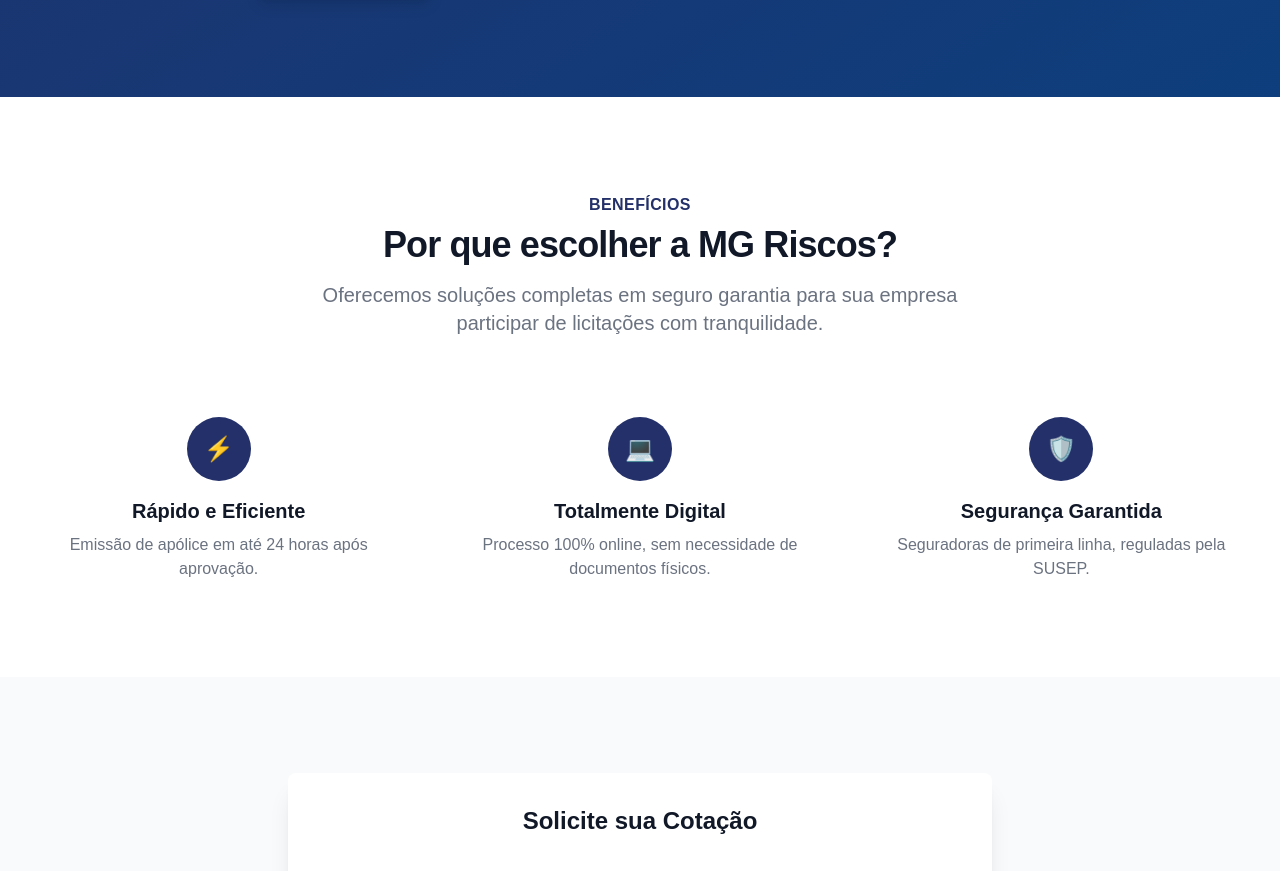
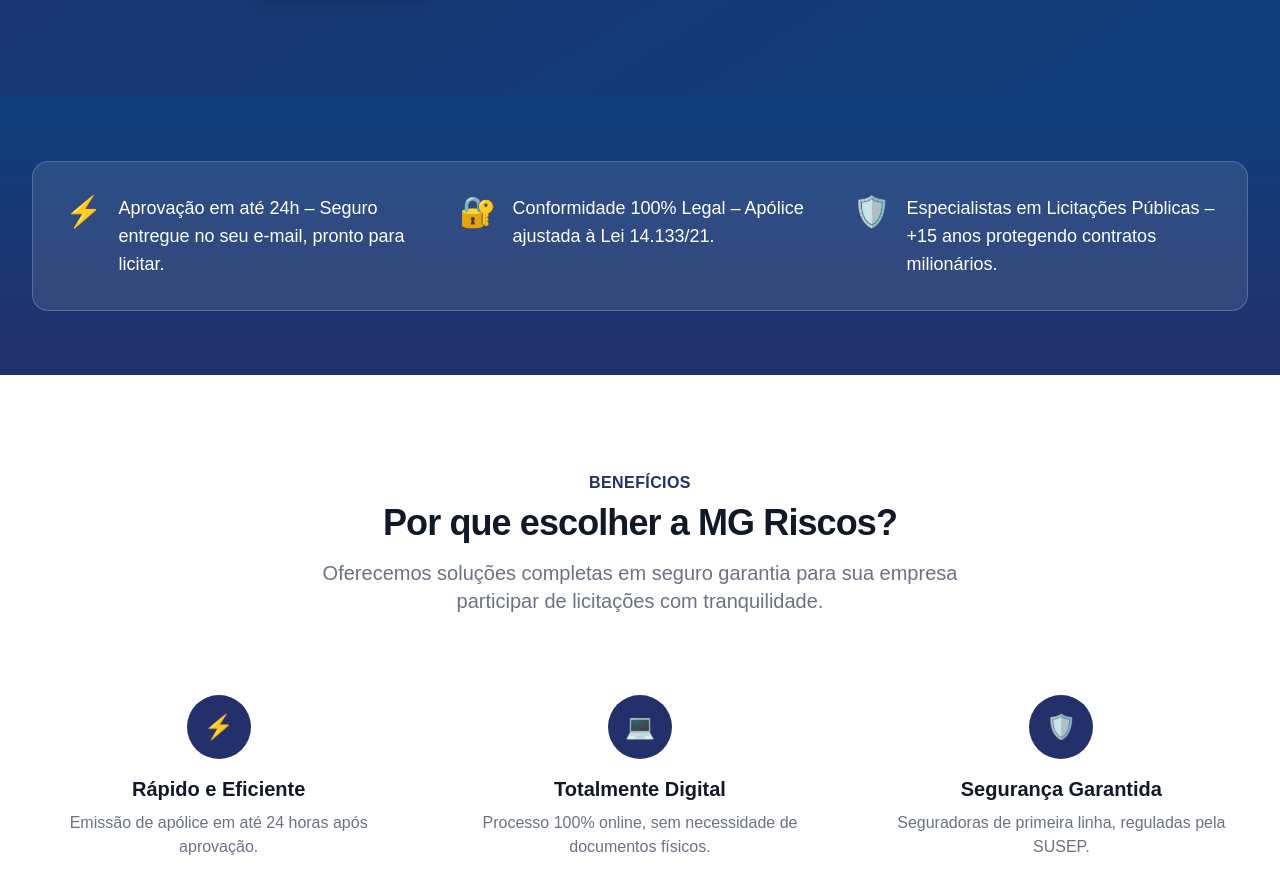
Before and after one commit to kauntdewn1/garantia-app, a React (Vite) app: page / in a window 1280 px wide. Shown: the part 703-1574 px from the top of the page. Built offline with nearby package versions, Linux system fonts and the light colour scheme; the HTML template or start-up script is replaced by a standard one; a web font is replaced by a local one.

Commit message:
Add persuasive bullets section

```diff
--- a/src/App.jsx
+++ b/src/App.jsx
@@ -2,6 +2,7 @@
 import { motion } from 'framer-motion'
 import Header from './components/Header'
 import Hero from './components/Hero'
+import Bullets from './components/Bullets'
 import Features from './components/Features'
 import RequestForm from './components/RequestForm'
 import Footer from './components/Footer'
@@ -12,6 +13,7 @@
       <Header />
       <main>
         <Hero />
+        <Bullets />
         <Features />
         <RequestForm />
       </main>
--- /dev/null
+++ b/src/components/Bullets.jsx
@@ -0,0 +1,45 @@
+import React from 'react';
+import { motion } from 'framer-motion';
+
+function Bullets() {
+  const bullets = [
+    {
+      icon: '⚡',
+      text: 'Aprovação em até 24h – Seguro entregue no seu e-mail, pronto para licitar.'
+    },
+    {
+      icon: '🔐',
+      text: 'Conformidade 100% Legal – Apólice ajustada à Lei 14.133/21.'
+    },
+    {
+      icon: '🛡️',
+      text: 'Especialistas em Licitações Públicas – +15 anos protegendo contratos milionários.'
+    }
+  ];
+
+  return (
+    <section className="py-16 bg-gradient-to-b from-secondary to-primary">
+      <div className="max-w-7xl mx-auto px-4 sm:px-6 lg:px-8">
+        <div className="backdrop-blur-sm bg-white/10 rounded-2xl p-8 border border-white/20">
+          <div className="grid md:grid-cols-3 gap-8">
+            {bullets.map((bullet, index) => (
+              <motion.div
+                key={index}
+                className="flex items-start gap-4"
+                initial={{ opacity: 0, x: -20 }}
+                whileInView={{ opacity: 1, x: 0 }}
+                viewport={{ once: true }}
+                transition={{ delay: index * 0.2, duration: 0.5 }}
+              >
+                <span className="text-3xl">{bullet.icon}</span>
+                <p className="text-white text-lg font-medium">{bullet.text}</p>
+              </motion.div>
+            ))}
+          </div>
+        </div>
+      </div>
+    </section>
+  );
+}
+
+export default Bullets;
```
